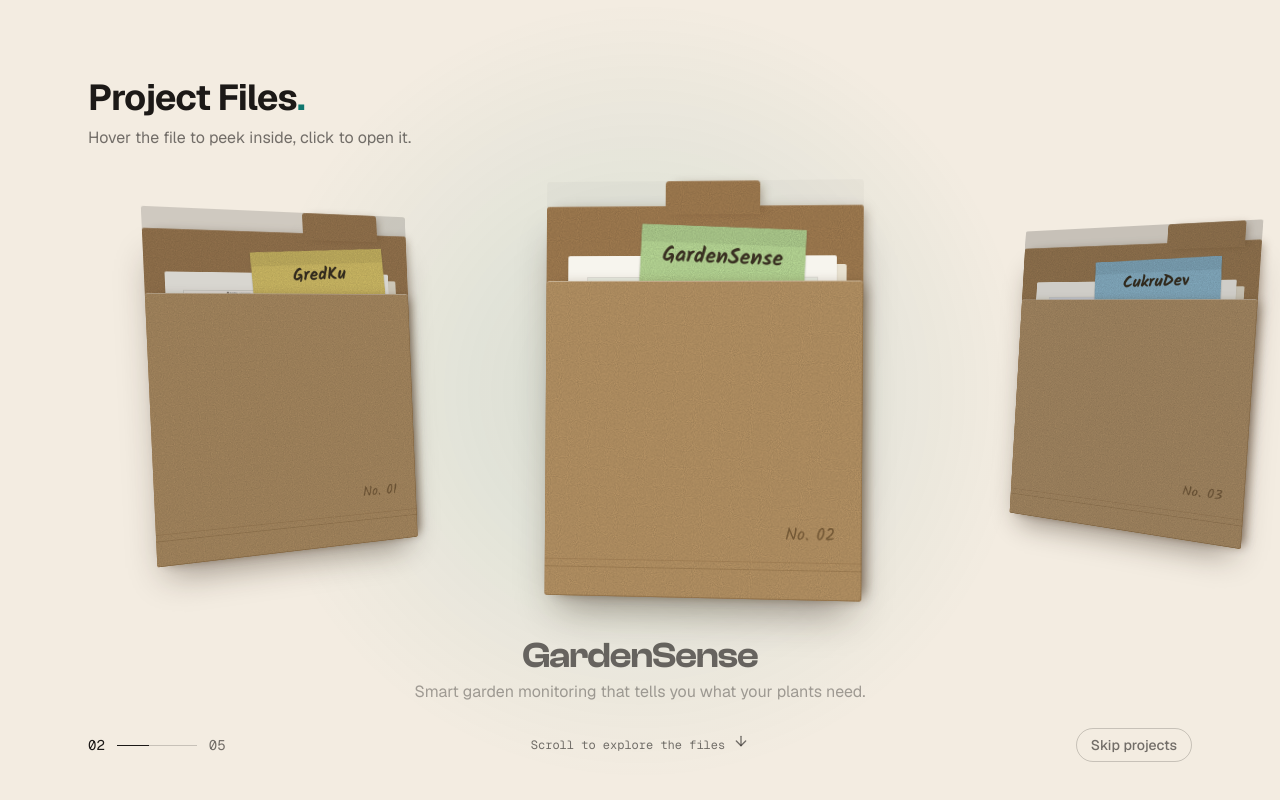
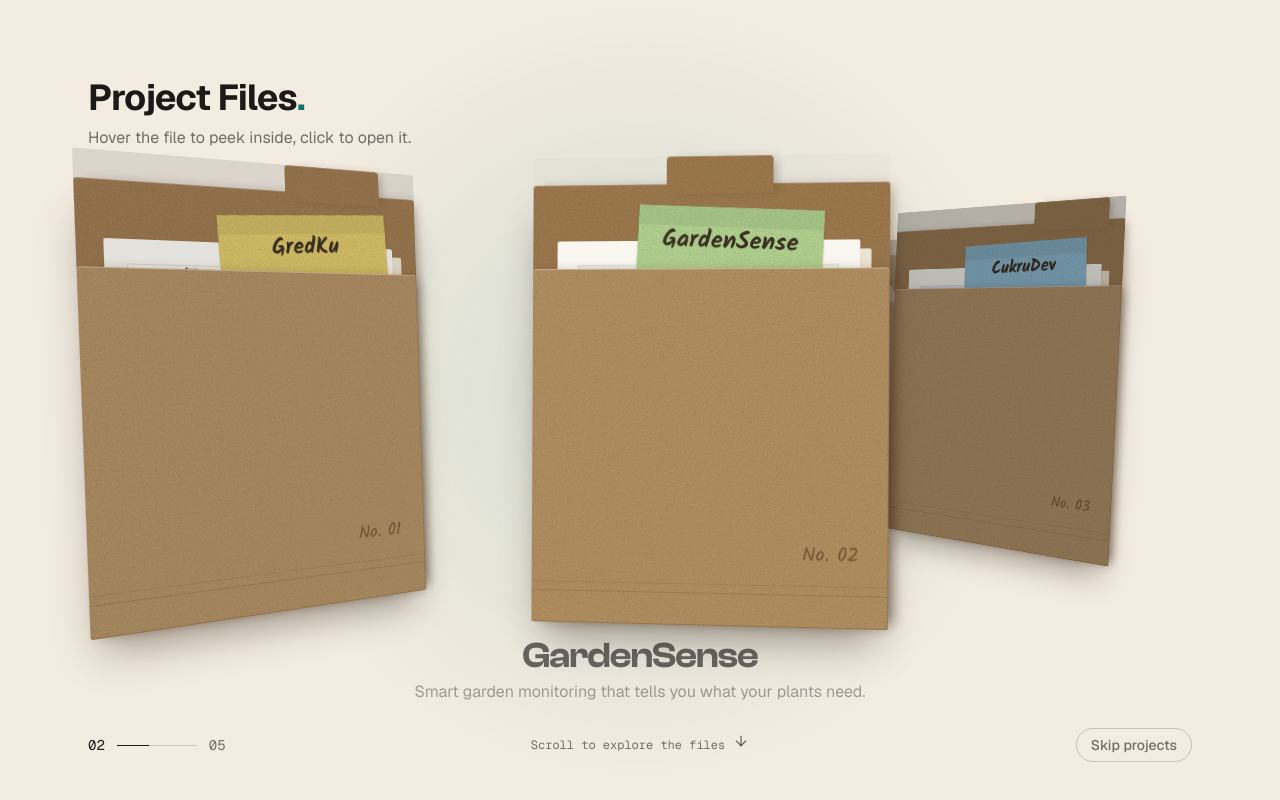
Before and after one commit to muhdammar-azizan/muhdammar-azizan-portfolio, a Next.js app: page / in a window 1280 px wide. Shown: the part 1659-2459 px from the top of the page. Built offline with nearby package versions, Linux system fonts and the light colour scheme.

Commit message:
Move the project files round a ring from far behind to the front, make them larger and add a soft paper bend while moving

```diff
--- a/src/components/Projects.tsx
+++ b/src/components/Projects.tsx
@@ -10,6 +10,7 @@ import {
   useScroll,
   useSpring,
   useTransform,
+  useVelocity,
 } from "framer-motion";
 import { ArrowDown } from "lucide-react";
 import ShowcaseFile from "./projects/ShowcaseFile";
@@ -49,6 +50,13 @@ export default function Projects() {
   const { scrollYProgress } = useScroll({ target: sectionRef, offset: ["start start", "end end"] });
   const rawProgress = useTransform(scrollYProgress, (v) => v * (TOTAL - 1));
   const progress = useSpring(rawProgress, { stiffness: 90, damping: 24, mass: 0.6, restDelta: 0.0005 });
+
+  // How fast the files are travelling (files per second), turned into a soft -1..1 bend for the paper effect.
+  const speed = useVelocity(progress);
+  const bend = useSpring(
+    useTransform(speed, (v) => Math.max(-1, Math.min(1, v * 0.9))),
+    { stiffness: 120, damping: 18, mass: 0.6 },
+  );
 
   // The file nearest the middle (for the name, the counter and the short peek). Only re-renders when it changes.
   useMotionValueEvent(progress, "change", (p) => {
@@ -104,13 +112,14 @@ export default function Projects() {
                     aria-hidden="true"
                     className="pointer-events-none absolute left-1/2 top-1/2 aspect-square w-[min(90vw,780px)] -translate-x-1/2 -translate-y-1/2 rounded-full bg-[radial-gradient(closest-side,color-mix(in_srgb,var(--accent)_13%,transparent),transparent)]"
                   />
-                  <div className="absolute inset-0 [--fw:min(62vw,calc(100cqh*0.9/1.32),360px)]">
+                  <div className="absolute inset-0 [--fw:min(74vw,calc(100cqh*0.98/1.32),470px)]">
                     {shelfItems.map((file, index) => (
                       <ShowcaseFile
                         key={file.id}
                         item={file}
                         index={index}
                         progress={progress}
+                        bend={bend}
                         front={index === current}
                         open={opened === index}
                         narrow={screen.narrow}
--- a/src/components/projects/ShowcaseFile.tsx
+++ b/src/components/projects/ShowcaseFile.tsx
@@ -34,9 +34,29 @@ function travel(d: number) {
   return d * t * t * (3 - 2 * t);
 }
 
+// The orbit the files travel on, seen from the front: a wide ring that goes back into the screen.
+const ORBIT_DEPTH = 640; // px from the front of the ring to its middle
+const ANGLE_PER_FILE = 62; // degrees around the ring between two neighbouring files
+
+/**
+ * Place on the ring for a file that is `e` files away from the middle (positive: still to come).
+ * Files to come start far behind the middle, swing out to the right and curve forward into the front.
+ * Files that have been seen carry on round to the left, staying near the front, and leave the screen.
+ */
+function orbit(e: number, narrow: boolean) {
+  const radiusX = narrow ? 62 : 40; // vw
+  const angle = (Math.max(-1.6, Math.min(2.9, e)) * ANGLE_PER_FILE * Math.PI) / 180;
+  const x = Math.sin(angle) * radiusX;
+  // Leaving files stay close to the front so they slide out to the side rather than going back round.
+  const depth = e >= 0 ? (1 - Math.cos(angle)) * ORBIT_DEPTH : (1 - Math.cos(angle)) * ORBIT_DEPTH * 0.25;
+  return { x, z: -depth, angle: (angle * 180) / Math.PI };
+}
+
 type ShowcaseFileProps = {
   item: ShelfItem;
   index: number;
+  // How fast and which way the files are moving, from -1 to 1. Bends the file like soft paper in the wind.
+  bend: MotionValue<number>;
   // Which file is in the middle, as a smooth number (1.5 means halfway between the second and third file).
   progress: MotionValue<number>;
   // True for the file nearest the middle: it gets a short peek of its paper when it arrives.
@@ -51,29 +71,39 @@ type ShowcaseFileProps = {
  * and turned from the right, rests large and straight in the middle, then turns the other way and leaves to the left.
  * Every file on screen can be hovered and clicked.
  */
-export default function ShowcaseFile({ item, index, progress, front, open, narrow, onOpen }: ShowcaseFileProps) {
+export default function ShowcaseFile({ item, index, progress, bend, front, open, narrow, onOpen }: ShowcaseFileProps) {
   const [hover, setHover] = useState(false);
   const lifted = hover && !open;
   const tabLeft = TAB_POSITIONS[index % TAB_POSITIONS.length];
-  const spread = narrow ? 64 : 40; // how far (vw) one file step travels sideways
-
   // Everything below is computed from the scroll position without re-rendering React.
   const e = useTransform(progress, (p) => travel(index - p));
-  const distance = useTransform(e, (v) => Math.abs(v));
-  const x = useTransform(e, (v) => `${v * spread}vw`);
-  const y = useTransform(distance, (a) => `${-Math.min(a, 2) * 3}%`);
-  const z = useTransform(distance, (a) => -Math.min(a, 2) * 260);
-  const rotateY = useTransform(e, (v) => -Math.max(-1.4, Math.min(1.4, v)) * 40);
-  const rotateZ = useTransform(e, (v) => Math.max(-2, Math.min(2, v)) * 3);
-  const scale = useTransform(distance, (a) => 1 - Math.min(a, 2) * 0.1);
-  // Fully visible near the middle, fading out as it reaches the edge of the screen.
-  const opacity = useTransform(distance, (a) => (a <= 1.2 ? 1 : Math.max(0, 1 - (a - 1.2) / 0.6)));
-  // The file nearest the middle is drawn on top.
-  const zIndex = useTransform(distance, (a) => 100 - Math.round(a * 10));
-  // Only files that can be seen take clicks.
-  const pointerEvents = useTransform(distance, (a) => (a < 1.65 ? "auto" : "none"));
-  // Files away from the middle are a little darker.
-  const shade = useTransform(distance, (a) => Math.min(a, 1) * 0.18);
+  const place = useTransform(e, (v) => orbit(v, narrow));
+  const x = useTransform(place, (o) => `${o.x}vw`);
+  const z = useTransform(place, (o) => o.z);
+  // Turned to follow the ring, but never so far that the file is seen edge-on.
+  const rotateY = useTransform(place, (o) => -Math.max(-50, Math.min(50, o.angle * 0.75)));
+  const rotateZ = useTransform(e, (v) => Math.max(-1.5, Math.min(1.5, v)) * 2.5);
+  const y = useTransform(place, (o) => `${(o.z / ORBIT_DEPTH) * 6}%`);
+  // Fades in while it is still far behind (where it is hard to notice) and out as it leaves on the left.
+  const opacity = useTransform(e, (v) => {
+    if (v > 0) return v <= 1.9 ? 1 : Math.max(0, 1 - (v - 1.9) / 0.8);
+    return v >= -1.05 ? 1 : Math.max(0, 1 - (-v - 1.05) / 0.45);
+  });
+  // Nearer files are drawn on top of further ones.
+  const zIndex = useTransform(place, (o) => Math.round(1000 + o.z));
+  // Every file that can really be seen takes clicks.
+  const pointerEvents = useTransform(opacity, (o) => (o > 0.35 ? "auto" : "none"));
+  // Files further back are a little darker, like they are out of the light.
+  const shade = useTransform(place, (o) => Math.min(0.38, (-o.z / ORBIT_DEPTH) * 0.22 + Math.abs(o.x) / 400));
+
+  // Soft paper: while the files move, each one leans back from its leading edge, shears a little and catches a band
+  // of light, as if the air pushed it. At rest it is flat again.
+  const bendY = useTransform(bend, (v) => v * 16);
+  const bendSkew = useTransform(bend, (v) => v * -3.5);
+  const bendSquash = useTransform(bend, (v) => 1 - Math.abs(v) * 0.04);
+  const bendOrigin = useTransform(bend, (v) => (v >= 0 ? 0 : 1));
+  const sheenOpacity = useTransform(bend, (v) => Math.min(1, Math.abs(v)) * 0.55);
+  const sheenPosition = useTransform(bend, (v) => `${50 - v * 45}% 0`);
 
   // When a file reaches the middle, its paper and sticky note rise for a moment: a glimpse of the project.
   const [contents, animateContents] = useAnimate<HTMLSpanElement>();
@@ -98,7 +128,6 @@ export default function ShowcaseFile({ item, index, progress, front, open, narro
         z,
         rotateY,
         rotateZ,
-        scale,
         opacity,
         zIndex,
         pointerEvents,
@@ -106,6 +135,11 @@ export default function ShowcaseFile({ item, index, progress, front, open, narro
         willChange: "transform, opacity",
         backfaceVisibility: "hidden",
       }}
+    >
+      {/* The bend layer: soft paper leaning in the air while it moves */}
+      <motion.div
+        className="absolute inset-0"
+        style={{ rotateY: bendY, skewY: bendSkew, scaleX: bendSquash, originX: bendOrigin, transformPerspective: 900 }}
       >
         <button
           type="button"
@@ -138,6 +172,9 @@ export default function ShowcaseFile({ item, index, progress, front, open, narro
             {!open && (
               <motion.span
                 layoutId={paperLayoutId(item)}
+              // Only measure for the shared "grow into the opened paper" move when the file opens or closes. Otherwise the
+              // paper would try to fly between the positions the file had while travelling round the ring.
+              layoutDependency={open}
                 className="absolute left-[7%] right-[8%] top-[18%] bottom-[5%] block overflow-hidden rounded-[2px] bg-[#fdfbf4] shadow-[0_1px_2px_rgba(0,0,0,0.12)]"
                 initial={false}
                 animate={{ y: lifted ? "-24%" : "0%" }}
@@ -193,7 +230,21 @@ export default function ShowcaseFile({ item, index, progress, front, open, narro
 
           {/* Files away from the middle are a little darker */}
           <motion.span aria-hidden="true" className="pointer-events-none absolute inset-0 rounded-[3px] bg-black" style={{ opacity: shade }} />
+
+          {/* Light and shadow that slide across the file while it bends, so the surface looks curved */}
+          <motion.span
+            aria-hidden="true"
+            className="pointer-events-none absolute inset-0 rounded-[3px] mix-blend-soft-light"
+            style={{
+              opacity: sheenOpacity,
+              backgroundImage:
+                "linear-gradient(100deg, transparent 20%, rgba(255,255,255,0.85) 42%, rgba(255,255,255,0.2) 50%, rgba(0,0,0,0.45) 62%, transparent 80%)",
+              backgroundSize: "220% 100%",
+              backgroundPosition: sheenPosition,
+            }}
+          />
         </button>
+      </motion.div>
     </motion.div>
   );
 }
```
Lines whose indentation alone changed are shown as unchanged.
